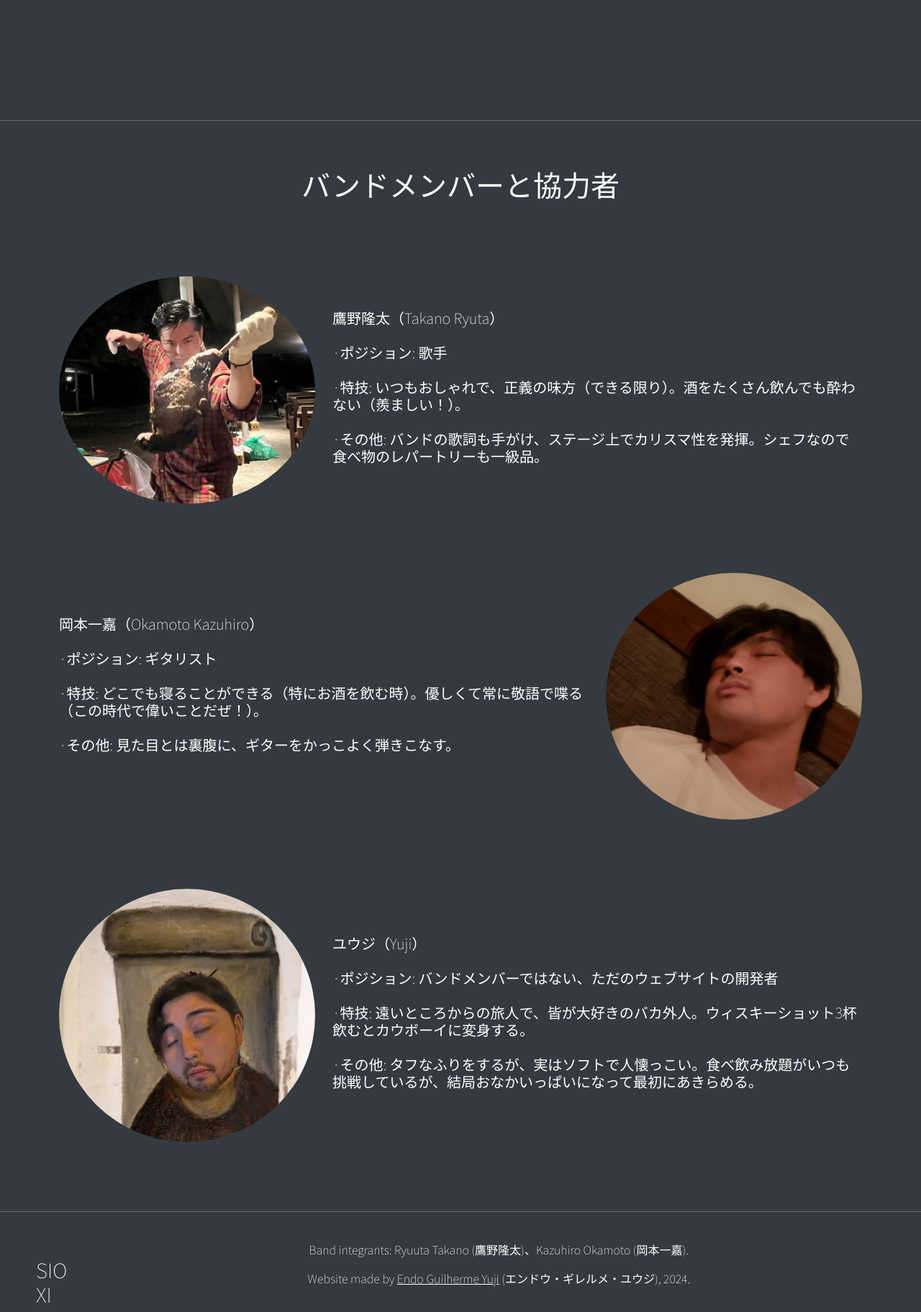
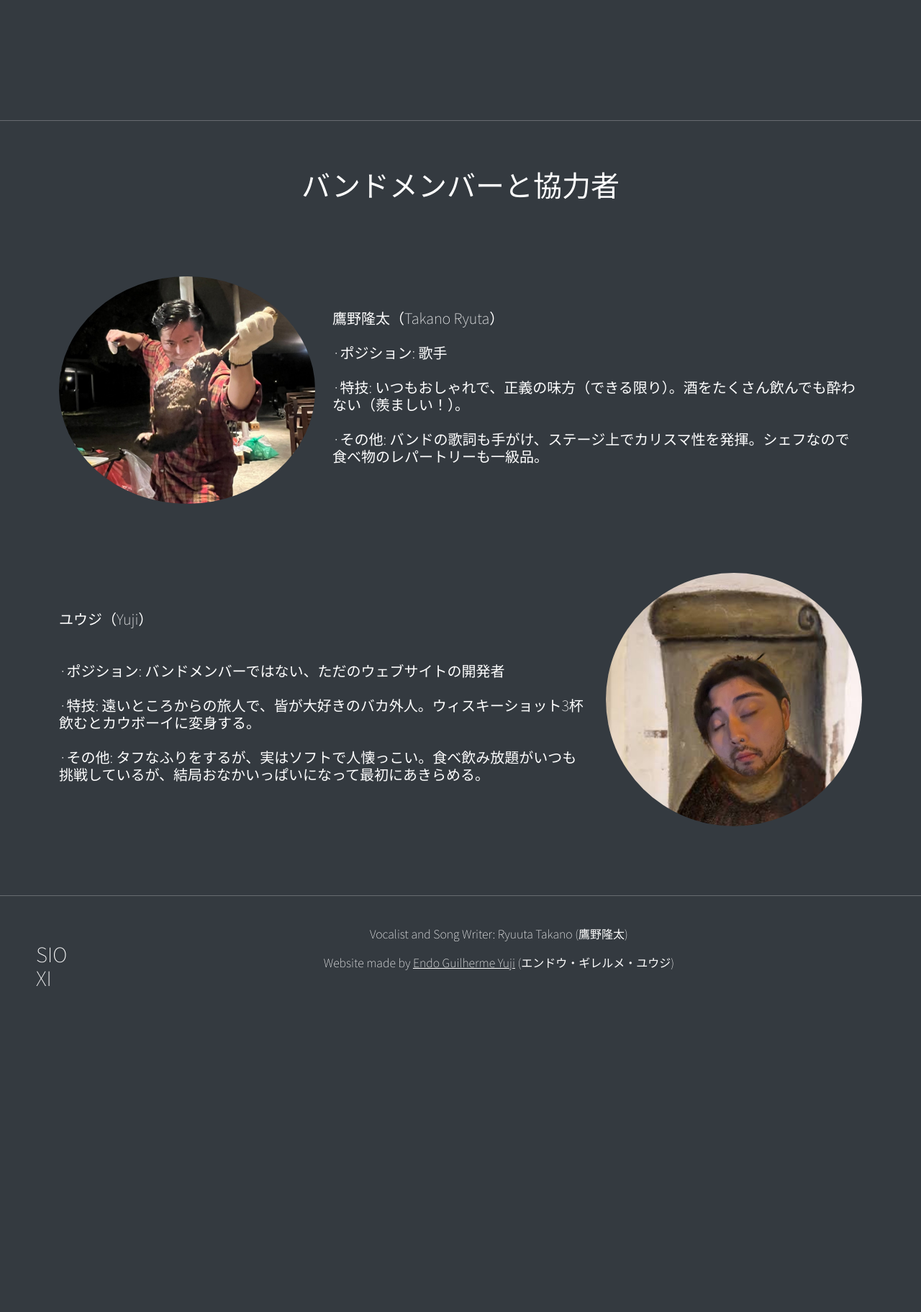
Before and after one commit to Gyujiendo/sioxi, a Laravel app: page /bio in a window 1280 px wide. Shown: the part 857-2680 px from the top of the page at 72% size. After the commit the page ends 2227 px from the top, so only its background shows below. Run offline with Laravel 10, Linux system fonts and the light colour scheme; some libraries are stand-ins or nearby versions.

Commit message:
More changes, Okamoto removed

```diff
--- a/resources/views/bio.blade.php
+++ b/resources/views/bio.blade.php
@@ -33,10 +33,11 @@ body {
 
 </style>
 
+<div style="overflow-x: hidden !important;"><!--Main parent container to keep things in check with the X axis-->
   <br><br><br><br><br>
 
   <div id="video-container">
-  <video id="video" autoplay muted loop>
+    <video id="video" preload="auto" autoplay muted loop>
       <source src="{{ asset('img/seavid4.mp4') }}" type="video/mp4">
       Your browser does not support the video tag.
     </video>
@@ -95,33 +96,23 @@ body {
 
       <div class="row align-items-center">
           <div class="col-md-8 order-md-1 order-2" data-aos="fade-left">
-            <h5>岡本一嘉（Okamoto Kazuhiro）<br><br>
-              &middot;ポジション: ギタリスト<br><br>
-              &middot;特技: どこでも寝ることができる（特にお酒を飲む時）。優しくて常に敬語で喋る　（この時代で偉いことだぜ！）。<br><br>
-              &middot;その他: 見た目とは裏腹に、ギターをかっこよく弾きこなす。<br><br></h5>
+                <h5>ユウジ（Yuji）<br><br><br>
+                &middot;ポジション: バンドメンバーではない、ただのウェブサイトの開発者<br><br>
+                &middot;特技: 遠いところからの旅人で、皆が大好きのバカ外人。ウィスキーショット3杯飲むとカウボーイに変身する。<br><br>
+                &middot;その他: タフなふりをするが、実はソフトで人懐っこい。食べ飲み放題がいつも挑戦しているが、結局おなかいっぱいになって最初にあきらめる。</h5>
           </div>
           <div class="col-md-4 order-md-2 order-1" data-aos="fade-right">
-            <img src="{{ asset('img/okamochan.jpg') }}" class="rounded-circle img-fluid" alt="Okamotochan">
+             <img src="{{ asset('img/yuj.jpg') }}" class="rounded-circle img-fluid" alt="Yuji">
+          </div>
+      </div>
+
+
+
+          </div>
+      </div>
     </div>
 </div>
 
   <br><br><br><br>
 
-    <div class="row align-items-center">
-        <div class="col-md-4" data-aos="fade-right">
-            <img src="{{ asset('img/yuj.jpg') }}" class="rounded-circle img-fluid" alt="Yuji">
-        </div>
-        <div class="col-md-8" data-aos="fade-left">
-            <h5>ユウジ（Yuji）<br><br>
-
-              &middot;ポジション: バンドメンバーではない、ただのウェブサイトの開発者<br><br>
-              &middot;特技: 遠いところからの旅人で、皆が大好きのバカ外人。ウィスキーショット3杯飲むとカウボーイに変身する。<br><br>
-              &middot;その他: タフなふりをするが、実はソフトで人懐っこい。食べ飲み放題がいつも挑戦しているが、結局おなかいっぱいになって最初にあきらめる。</h5>
-        </div>
-    </div>
-  </div>
-
-
-<br><br><br><br>
-
 @endsection
--- a/resources/views/layouts/layout.blade.php
+++ b/resources/views/layouts/layout.blade.php
@@ -1,6 +1,6 @@
 <!DOCTYPE html>
 <html>
-<meta name="viewport" content="width=device-width, initial-scale=1">
+  <meta name="viewport" content="width=device-width, initial-scale=1.0">
 <head>
 
 <link href="https://cdn.jsdelivr.net/npm/bootstrap@5.3.0/dist/css/bootstrap.min.css" rel="stylesheet" integrity="sha384-9ndCyUaIbzAi2FUVXJi0CjmCapSmO7SnpJef0486qhLnuZ2cdeRhO02iuK6FUUVM" crossorigin="anonymous">
@@ -16,6 +16,7 @@
 <style>
 
 .fa-youtube,
+.fa-tiktok,
 .fa-instagram,
 .fa-x-twitter {
     transition: all 0.3s ease; /* Add a smooth transition for all properties over 0.3 seconds with ease timing function */
@@ -30,6 +31,10 @@
 }
 
 .fa-x-twitter:hover {
+    transform: scale(1.2);
+}
+
+.fa-tiktok:hover {
     transform: scale(1.2);
 }
 
@@ -55,7 +60,7 @@ body {
   transition: background-color 3s ease;
   overflow-y: scroll; /* Always show vertical scrollbar */
   scrollbar-width: thin; /* Customize the width of the scrollbar (optional) */
-  overflow-x: hidden;
+  overflow-x: hidden !important;
 }
 
 
@@ -171,8 +176,13 @@ a {
           &nbsp;&nbsp;&nbsp;
           <a href="https://www.instagram.com/sioxi_official/" target="_blank" style="color: inherit; text-decoration: none;"><i class="fa-brands fa-instagram fa-xl"></i></a>
           &nbsp;&nbsp;&nbsp;
+          <a href="https://www.tiktok.com/@sioxi_official" target="_blank" style="color: inherit; text-decoration: none;"><i class="fa-brands fa-tiktok fa-lg"></i></a>
+          &nbsp;&nbsp;&nbsp;
           <a href="https://twitter.com/_sioxi_" target="_blank" style="color: inherit; text-decoration: none;"><i class="fa-brands fa-x-twitter fa-lg"></i></a>
           &nbsp;&nbsp;&nbsp;
+
+
+
         </li>
       </ul>
 
@@ -220,8 +230,8 @@ a {
     </div>
     <div class="col-md-11 text-center">
       <br>
-        <p>Band integrants: Ryuuta Takano (鷹野隆太)、Kazuhiro Okamoto (岡本一嘉).</p>
-         <p>Website made by <a href="https://www.linkedin.com/in/guilherme-yuji-endo-652b06150/" target="_blank" style="color: inherit; text-decoration: none;"><u>Endo Guilherme Yuji</u></a> (エンドウ・ギレルメ・ユウジ), 2024.</p>
+        <p>Vocalist and Song Writer: Ryuuta Takano (鷹野隆太)</p>
+         <p>Website made by <a href="https://www.linkedin.com/in/guilherme-yuji-endo-652b06150/" target="_blank" style="color: inherit; text-decoration: none;"><u>Endo Guilherme Yuji</u></a> (エンドウ・ギレルメ・ユウジ)</p>
       </div>
       <br>
       </div>
```
Also changed, not shown: resources/views/home.blade.php (+19 -19 lines), README-YUJI.txt (added). Lines whose indentation alone changed are shown as unchanged.
